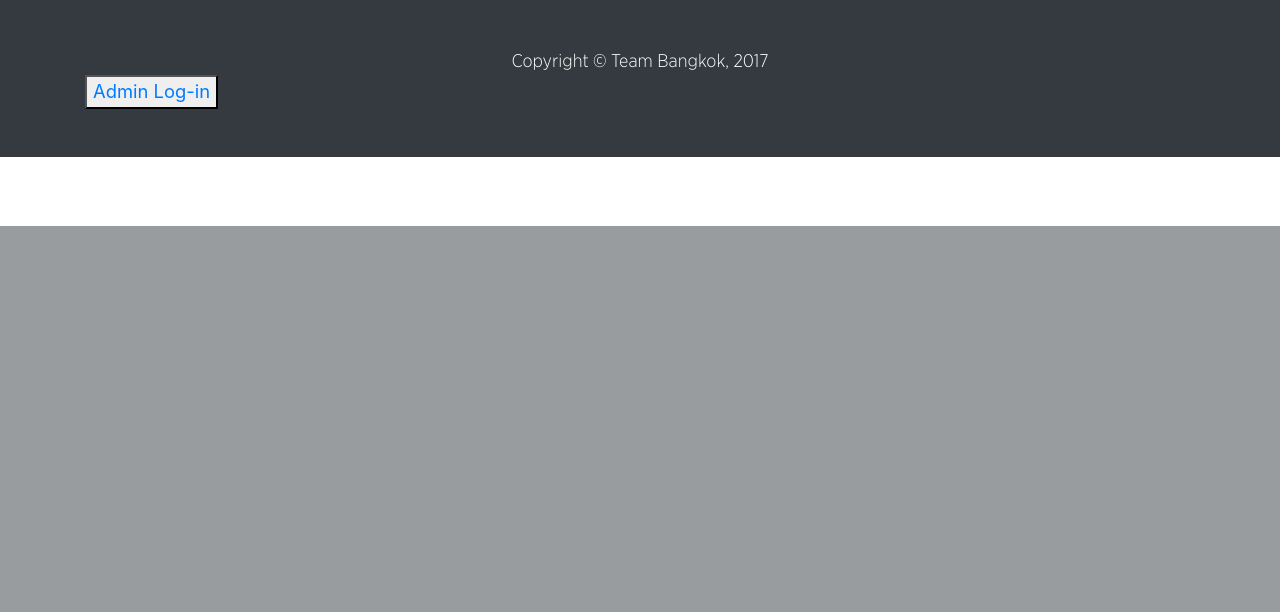
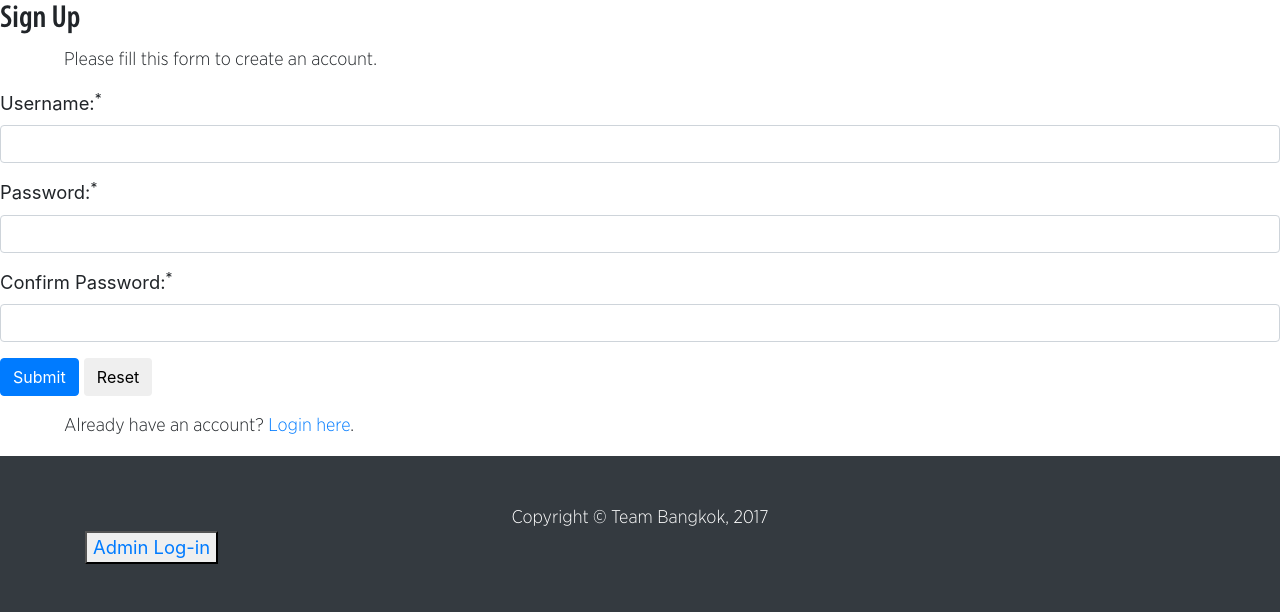
Before and after one commit to BrotherZerg/Bangkok-lab9, a PHP site: page /signup.php in a window 1280 px wide. Shown: the part 574-1186 px from the top of the page. Before the commit the page ends 800 px from the top, so only its background shows below. Run offline with PHP 8.4, Linux system fonts and the light colour scheme; a stand-in replaces the project's code that opens the database connection.

Commit message:
Update signup.php

```diff
--- a/signup.php
+++ b/signup.php
@@ -1,3 +1,98 @@
+<?php
+// Include config file
+require_once 'config.php';
+
+// Define variables and initialize with empty values
+$username = $password = $confirm_password = "";
+$username_err = $password_err = $confirm_password_err = "";
+
+// Processing form data when form is submitted
+if($_SERVER["REQUEST_METHOD"] == "POST"){
+
+    // Validate username
+    if(empty(trim($_POST["username"]))){
+        $username_err = "Please enter a username.";
+    } else{
+        // Prepare a select statement
+        $sql = "SELECT id FROM users WHERE username = ?";
+
+        if($stmt = mysqli_prepare($link, $sql)){
+            // Bind variables to the prepared statement as parameters
+            mysqli_stmt_bind_param($stmt, "s", $param_username);
+
+            // Set parameters
+            $param_username = trim($_POST["username"]);
+
+            // Attempt to execute the prepared statement
+            if(mysqli_stmt_execute($stmt)){
+                /* store result */
+                mysqli_stmt_store_result($stmt);
+
+                if(mysqli_stmt_num_rows($stmt) == 1){
+                    $username_err = "This username is already taken.";
+                } else{
+                    $username = trim($_POST["username"]);
+                }
+            } else{
+                echo "Oops! Something went wrong. Please try again later.";
+            }
+        }
+
+        // Close statement
+        mysqli_stmt_close($stmt);
+    }
+
+    // Validate password
+    if(empty(trim($_POST['password']))){
+        $password_err = "Please enter a password.";
+    } elseif(strlen(trim($_POST['password'])) < 6){
+        $password_err = "Password must have atleast 6 characters.";
+    } else{
+        $password = trim($_POST['password']);
+    }
+
+    // Validate confirm password
+    if(empty(trim($_POST["confirm_password"]))){
+        $confirm_password_err = 'Please confirm password.';
+    } else{
+        $confirm_password = trim($_POST['confirm_password']);
+        if($password != $confirm_password){
+            $confirm_password_err = 'Password did not match.';
+        }
+    }
+
+    // Check input errors before inserting in database
+    if(empty($username_err) && empty($password_err) && empty($confirm_password_err)){
+
+        // Prepare an insert statement
+        $sql = "INSERT INTO users (username, password) VALUES (?, ?)";
+
+        if($stmt = mysqli_prepare($link, $sql)){
+            // Bind variables to the prepared statement as parameters
+            mysqli_stmt_bind_param($stmt, "ss", $param_username, $param_password);
+
+            // Set parameters
+            $param_username = $username;
+            $param_password = password_hash($password, PASSWORD_DEFAULT); // Creates a password hash
+
+            // Attempt to execute the prepared statement
+            if(mysqli_stmt_execute($stmt)){
+                // Redirect to login page
+                header("location: login.php");
+            } else{
+                echo "Something went wrong. Please try again later.";
+            }
+        }
+
+        // Close statement
+        mysqli_stmt_close($stmt);
+    }
+
+    // Close connection
+    mysqli_close($link);
+}
+?>
+
 <!DOCTYPE html>
 <html lang = "en">
 
@@ -36,8 +131,39 @@
   </header>
 
 
-    <!--content-->
+<body>
+    <div class="wrapper">
+        <h2>Sign Up</h2>
+        <p>Please fill this form to create an account.</p>
+        <form action="<?php echo htmlspecialchars($_SERVER["PHP_SELF"]); ?>" method="post">
 
+            <div class="form-group <?php echo (!empty($username_err)) ? 'has-error' : ''; ?>">
+                <label>Username:<sup>*</sup></label>
+                <input type="text" name="username"class="form-control" value="<?php echo $username; ?>">
+                <span class="help-block"><?php echo $username_err; ?></span>
+            </div>
+
+            <div class="form-group <?php echo (!empty($password_err)) ? 'has-error' : ''; ?>">
+                <label>Password:<sup>*</sup></label>
+                <input type="password" name="password" class="form-control" value="<?php echo $password; ?>">
+                <span class="help-block"><?php echo $password_err; ?></span>
+            </div>
+
+            <div class="form-group <?php echo (!empty($confirm_password_err)) ? 'has-error' : ''; ?>">
+                <label>Confirm Password:<sup>*</sup></label>
+                <input type="password" name="confirm_password" class="form-control" value="<?php echo $confirm_password; ?>">
+                <span class="help-block"><?php echo $confirm_password_err; ?></span>
+            </div>
+
+            <div class="form-group">
+                <input type="submit" class="btn btn-primary" value="Submit">
+                <input type="reset" class="btn btn-default" value="Reset">
+            </div>
+
+            <p>Already have an account? <a href="login.php">Login here</a>.</p>
+        </form>
+    </div>
+</body>
 
 
     <!-- Footer -->
```
